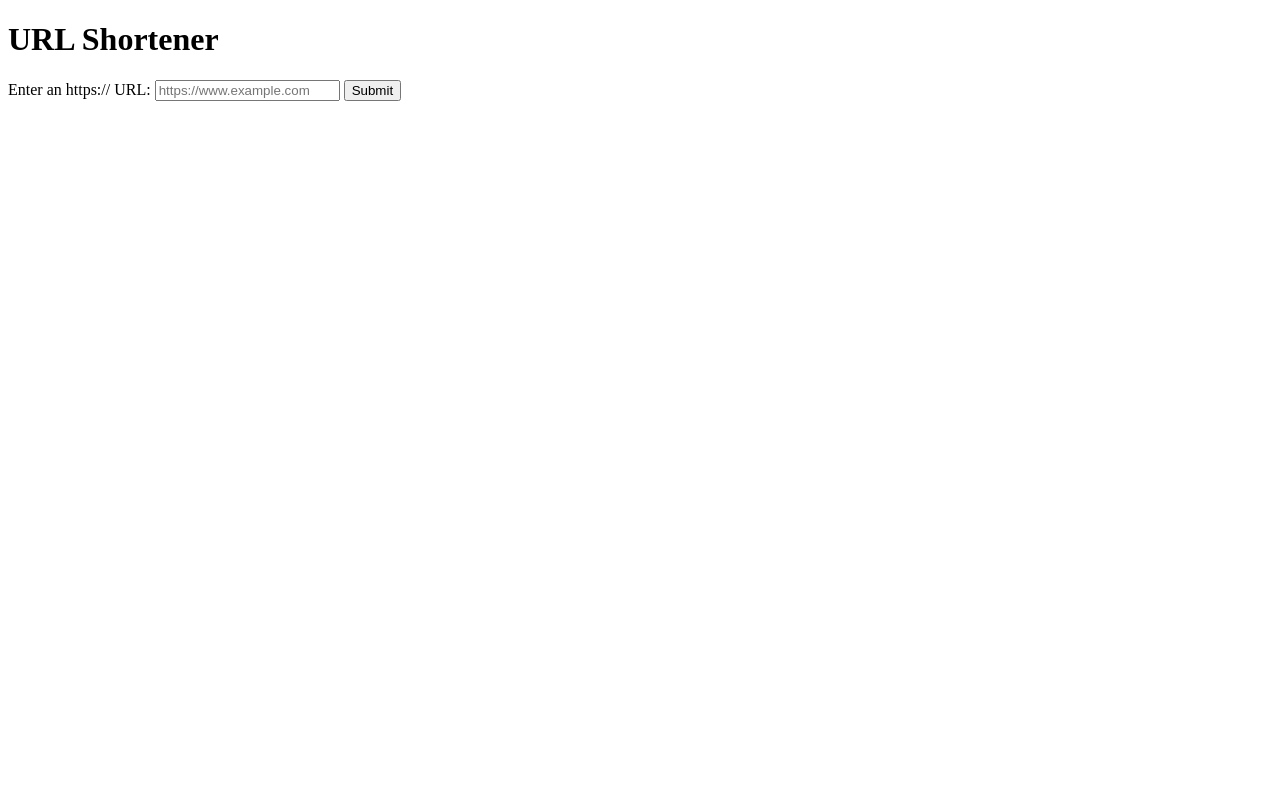
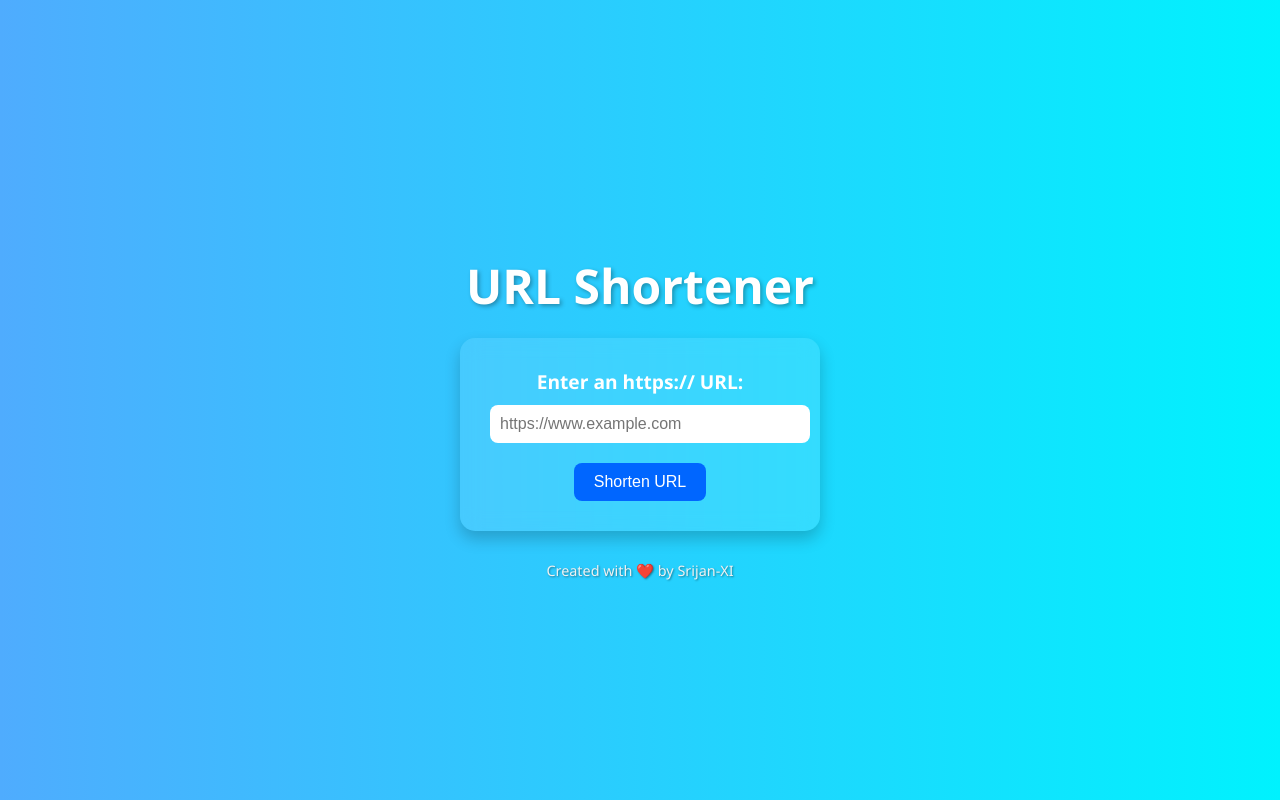
Before and after one commit to Srijan-XI/P5-Project-2025, a Flask app: page / in a window 1280 px wide. Run offline with Flask 3, Linux system fonts and the light colour scheme.

Commit message:
Update form.html

```diff
--- a/Url-shorter/templates/form.html
+++ b/Url-shorter/templates/form.html
@@ -4,9 +4,109 @@
     <meta charset="UTF-8">
     <meta name="viewport" content="width=device-width, initial-scale=1.0">
     <title>URL Shortener</title>
+    <style>
+        body {
+            background: linear-gradient(to right, #4facfe, #00f2fe);
+            font-family: 'Segoe UI', Tahoma, Geneva, Verdana, sans-serif;
+            color: #fff;
+            margin: 0;
+            padding: 0;
+            display: flex;
+            flex-direction: column;
+            align-items: center;
+            min-height: 100vh;
+            justify-content: center;
+        }
+
+        h1 {
+            margin-bottom: 20px;
+            font-size: 3rem;
+            text-shadow: 2px 2px 4px rgba(0,0,0,0.3);
+        }
+
+        form {
+            background-color: rgba(255, 255, 255, 0.1);
+            padding: 30px;
+            border-radius: 15px;
+            box-shadow: 0 8px 16px rgba(0,0,0,0.2);
+            backdrop-filter: blur(10px);
+            width: 300px;
+            text-align: center;
+        }
+
+        label {
+            display: block;
+            margin-bottom: 10px;
+            font-weight: bold;
+            font-size: 1.2rem;
+        }
+
+        input[type="url"] {
+            width: 100%;
+            padding: 10px;
+            margin-bottom: 20px;
+            border: none;
+            border-radius: 8px;
+            font-size: 1rem;
+        }
+
+        button {
+            background-color: #0066ff;
+            color: white;
+            padding: 10px 20px;
+            border: none;
+            border-radius: 8px;
+            cursor: pointer;
+            font-size: 1rem;
+            transition: background-color 0.3s ease;
+        }
+
+        button:hover {
+            background-color: #0051cc;
+        }
+
+        ul {
+            list-style: none;
+            padding: 0;
+            margin-bottom: 20px;
+        }
+
+        li {
+            background-color: rgba(255, 0, 0, 0.3);
+            padding: 10px;
+            margin-bottom: 10px;
+            border-radius: 8px;
+        }
+
+        p {
+            background-color: rgba(255, 255, 255, 0.2);
+            padding: 10px;
+            border-radius: 8px;
+            margin-top: 20px;
+            word-wrap: break-word;
+        }
+
+        a {
+            color: #ffd700;
+            text-decoration: none;
+            font-weight: bold;
+        }
+
+        a:hover {
+            text-decoration: underline;
+        }
+
+        footer {
+            margin-top: 30px;
+            font-size: 0.9rem;
+            color: #f1f1f1;
+            text-shadow: 1px 1px 2px rgba(0,0,0,0.4);
+        }
+    </style>
 </head>
 <body>
     <h1>URL Shortener</h1>
+
     {% with messages = get_flashed_messages() %}
         {% if messages %}
             <ul>
@@ -20,12 +120,16 @@
     <form method="post" action="/">
         <label for="url">Enter an https:// URL:</label>
         <input type="url" name="url" id="url" placeholder="https://www.example.com" required>
-        <button type="submit">Submit</button>
+        <button type="submit">Shorten URL</button>
     </form>
 
     {% if new_url %}
         <p>Original URL: <a href="{{ old_url }}" target="_blank">{{ old_url }}</a></p>
         <p>Shortened URL: <a href="{{ new_url }}" target="_blank">{{ new_url }}</a></p>
     {% endif %}
+
+    <footer>
+        Created with ❤️ by Srijan-XI
+    </footer>
 </body>
 </html>
```
